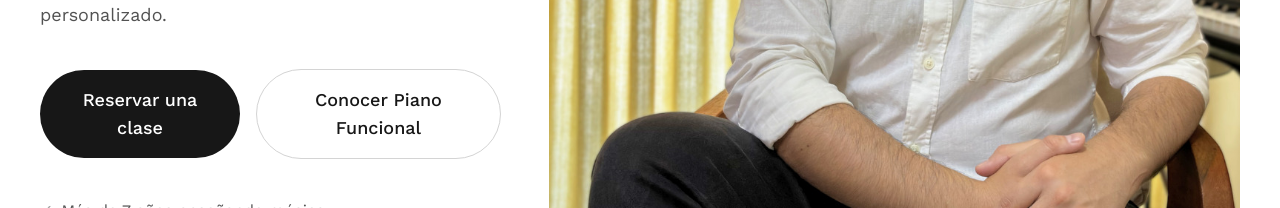
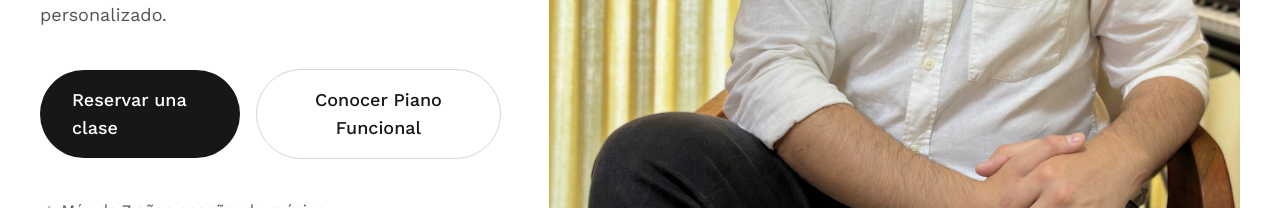
Before and after one commit to claudioenvoz/claudio-garrido-web, a Next.js app: page / in a window 1280 px wide. Shown: the part 539-747 px from the top of the page. Built offline with nearby package versions, Linux system fonts and the light colour scheme.

Commit message:
Actualizar Hero

```diff
--- a/components/Hero.tsx
+++ b/components/Hero.tsx
@@ -1,4 +1,5 @@
 import Image from "next/image";
+import Link from "next/link";
 
 export default function Hero() {
   return (
@@ -29,10 +30,11 @@ export default function Hero() {
             </p>
 
             <div className="order-3 md:order-none flex flex-col sm:flex-row items-center gap-4 mb-10 w-full sm:w-auto">
-              <button
-                type="button"
+              <Link
+                href="https://google.com"
                 className="
                   w-full sm:w-auto
+                  inline-flex items-center justify-center
                   bg-neutral-900 text-white
                   px-8 py-4
                   text-base md:text-lg font-medium
@@ -40,7 +42,7 @@ export default function Hero() {
                 "
               >
                 Reservar una clase
-              </button>
+              </Link>
 
               <button
                 type="button"
```
